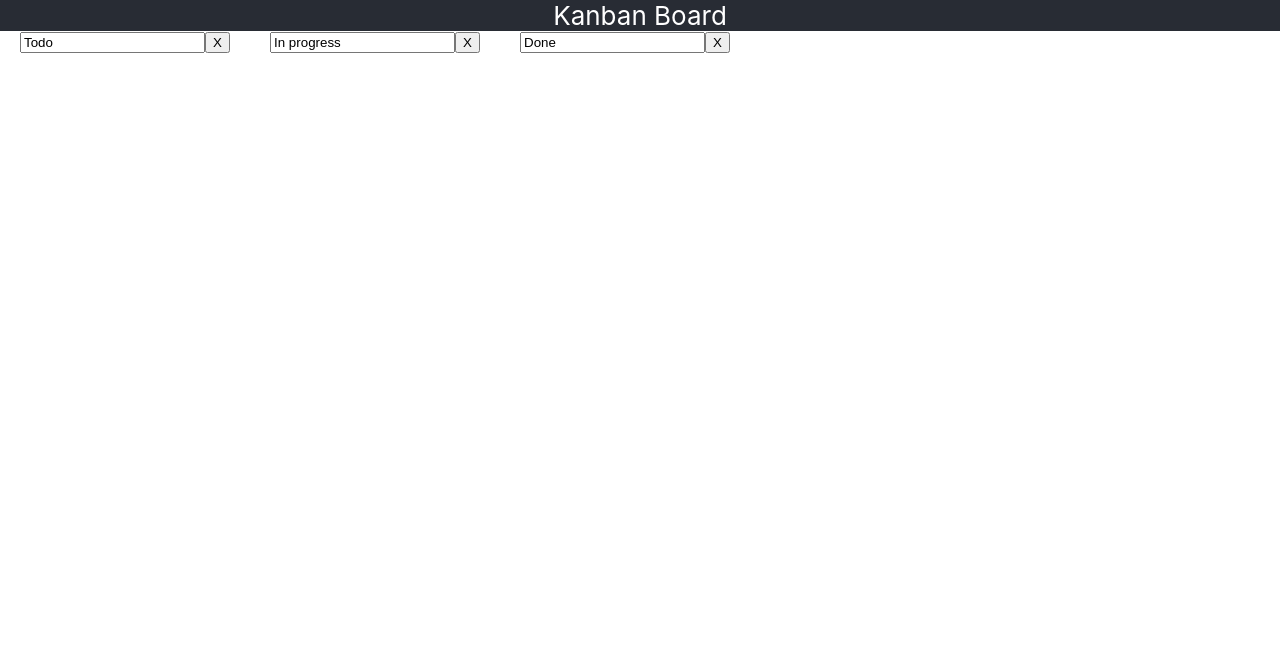
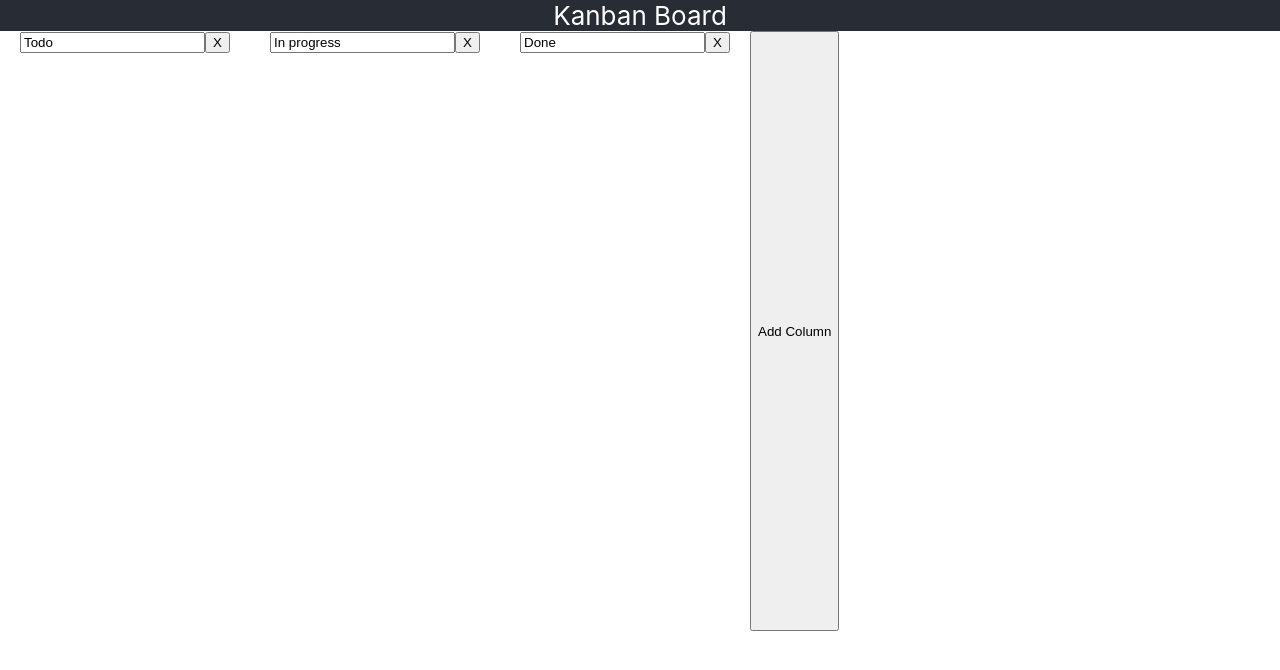
Before and after one commit to jennhuynh02/Kanban-Board, a React (Create React App) app: page / in a window 1280 px wide. Shown: the top 670 px of the page. Built offline with nearby package versions, Linux system fonts and the light colour scheme.

Commit message:
Add new column button

```diff
--- a/src/components/board/board.jsx
+++ b/src/components/board/board.jsx
@@ -11,6 +11,7 @@ class Board extends React.Component {
     }
 
     this.update = this.update.bind(this);
+    this.addColumn = this.addColumn.bind(this);
     this.deleteColumn = this.deleteColumn.bind(this);
     this.move = this.move.bind(this);
     this.set = this.set.bind(this);
@@ -36,6 +37,15 @@ class Board extends React.Component {
           columns: copy,
         });
       }
+  }
+
+  addColumn() {
+    return (e) => {
+      e.preventDefault();
+      let copy = this.state.columns;
+      copy.push("")
+      this.setState({ columns: copy});
+    }
   }
 
   move(idx) {
@@ -82,6 +92,7 @@ class Board extends React.Component {
             <button onClick={this.deleteColumn(idx)}>X</button>
           </div>
         ))}
+        <button onClick={this.addColumn()}>Add Column</button>
       </div>
     )
   }
```
